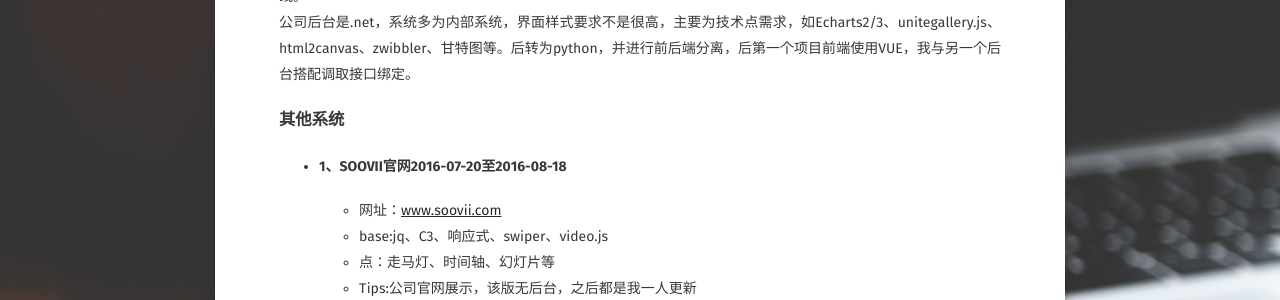
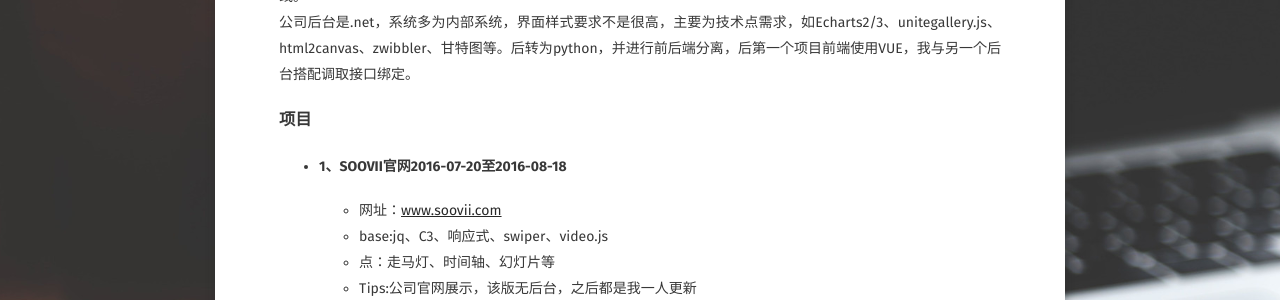
Before and after one commit to ybx13579/IceYang.github.io, a Jekyll site: the page built from about/index.md, in a window 1280 px wide and 900 px high, scrolled down 944 px. Shown: the part 150-450 px from the top of the window. Built offline with Jekyll 4.4.1, drawn with Linux system fonts in a browser that asks for light colours; some web fonts are replaced.

Commit message:
Update index.md

```diff
--- a/about/index.md
+++ b/about/index.md
@@ -40,7 +40,7 @@ comments: false
 
 进公司的第一个项目，因刚来，需求未讨论完整，后边做的时候兼容问题造成了点困扰，好在及时沟通，补救后上线。<br/>公司后台是.net，系统多为内部系统，界面样式要求不是很高，主要为技术点需求，如Echarts2/3、unitegallery.js、html2canvas、zwibbler、甘特图等。后转为python，并进行前后端分离，后第一个项目前端使用VUE，我与另一个后台搭配调取接口绑定。
 
-### 其他系统
+### 项目
 <ul>
         <li>
             <h4>1、SOOVII官网<span>2016-07-20至2016-08-18</span></h4>
```
